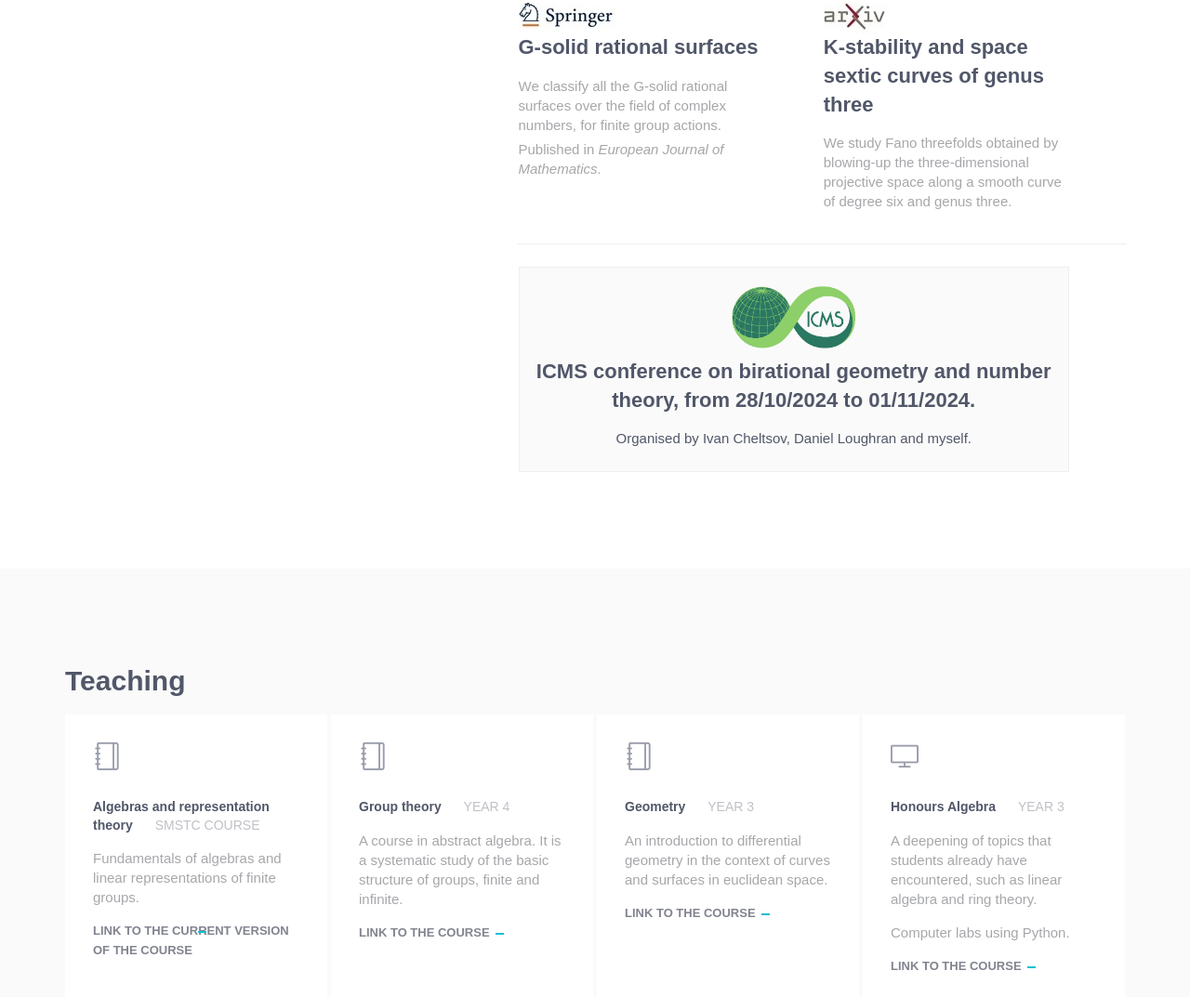
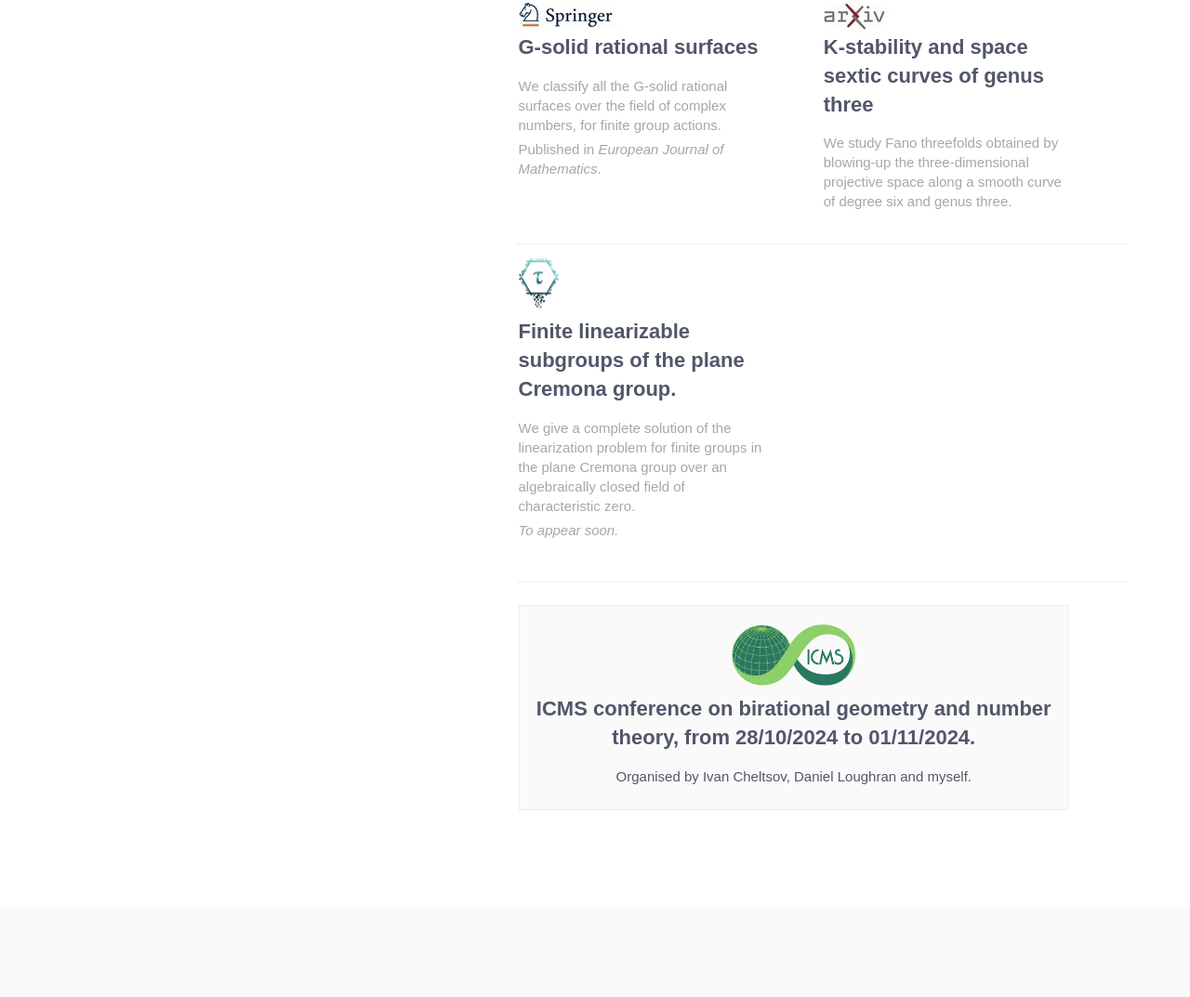
Before and after one commit to AntoinePinardin/Personal-Website, a plain HTML site: page index.html in a window 1280 px wide. Shown: the part 1158-2231 px from the top of the page at 93% size. Drawn offline with Linux system fonts and the light colour scheme.

Commit message:
Added an upcoming paper

```diff
--- a/css/layout.css
+++ b/css/layout.css
@@ -1586,3 +1586,7 @@ fieldset[disabled] .btn-theme {
 .confcontcont{
 	padding-top:20px;
 }
+
+.papers-row2{
+	margin-top:10px;
+}
--- a/index.html
+++ b/index.html
@@ -176,6 +176,24 @@
 										<p class="margin-b-5">We study Fano threefolds obtained by blowing-up the three-dimensional projective space along a smooth curve of degree six and genus three.</p>
 									</div>
 									<a href="https://arxiv.org/abs/2404.07803" class="content-wrapper-link"></a>
+								</div>
+							</div>
+						</div>
+						<div class="row row-space-2 margin-b-4 section-seperator papers-row2">
+							<div class="col-sm-6 papers md-margin-b-4">
+								<div class="service paper notoppad" data-height="height">
+									<div class="service-element">
+										<img class="springer" src="img/logo/MyLogo.png" alt="Image">
+									</div>
+									<div class="service-info">
+										<h3>Finite linearizable subgroups of the plane Cremona group.</h3>
+										<p class="margin-b-5">We give a complete solution of the linearization problem for finite groups in the plane Cremona
+group over an algebraically closed field of characteristic zero.</p>
+										<p>
+										<i>To appear soon.</i>
+										</p>
+									</div>
+									<a href="https://link.springer.com/article/10.1007/s40879-024-00747-z" class="content-wrapper-link"></a>
 								</div>
 							</div>
 						</div>
```
Also changed, not shown: img/logo/MyLogo.png (added), 2 other files.
